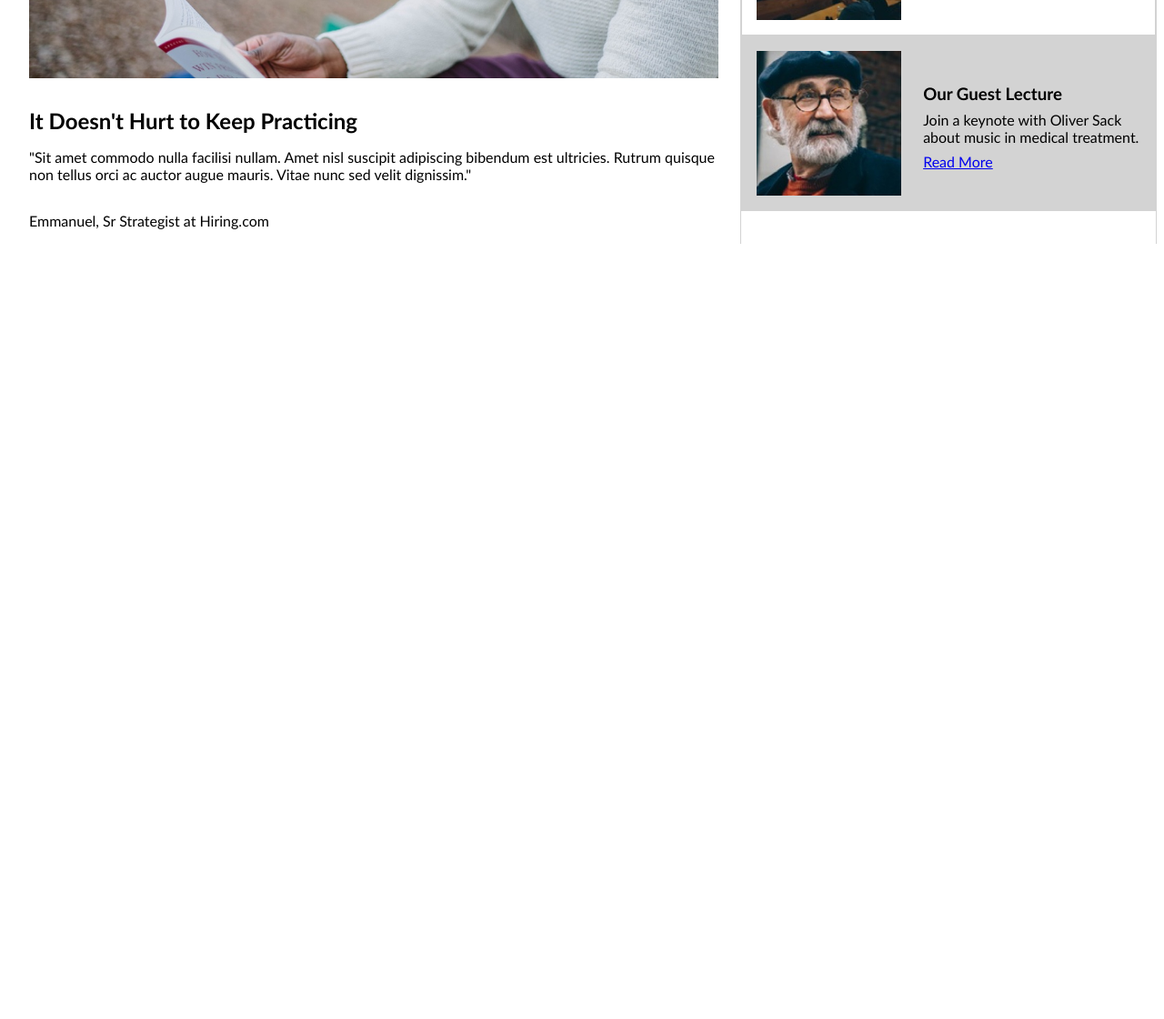
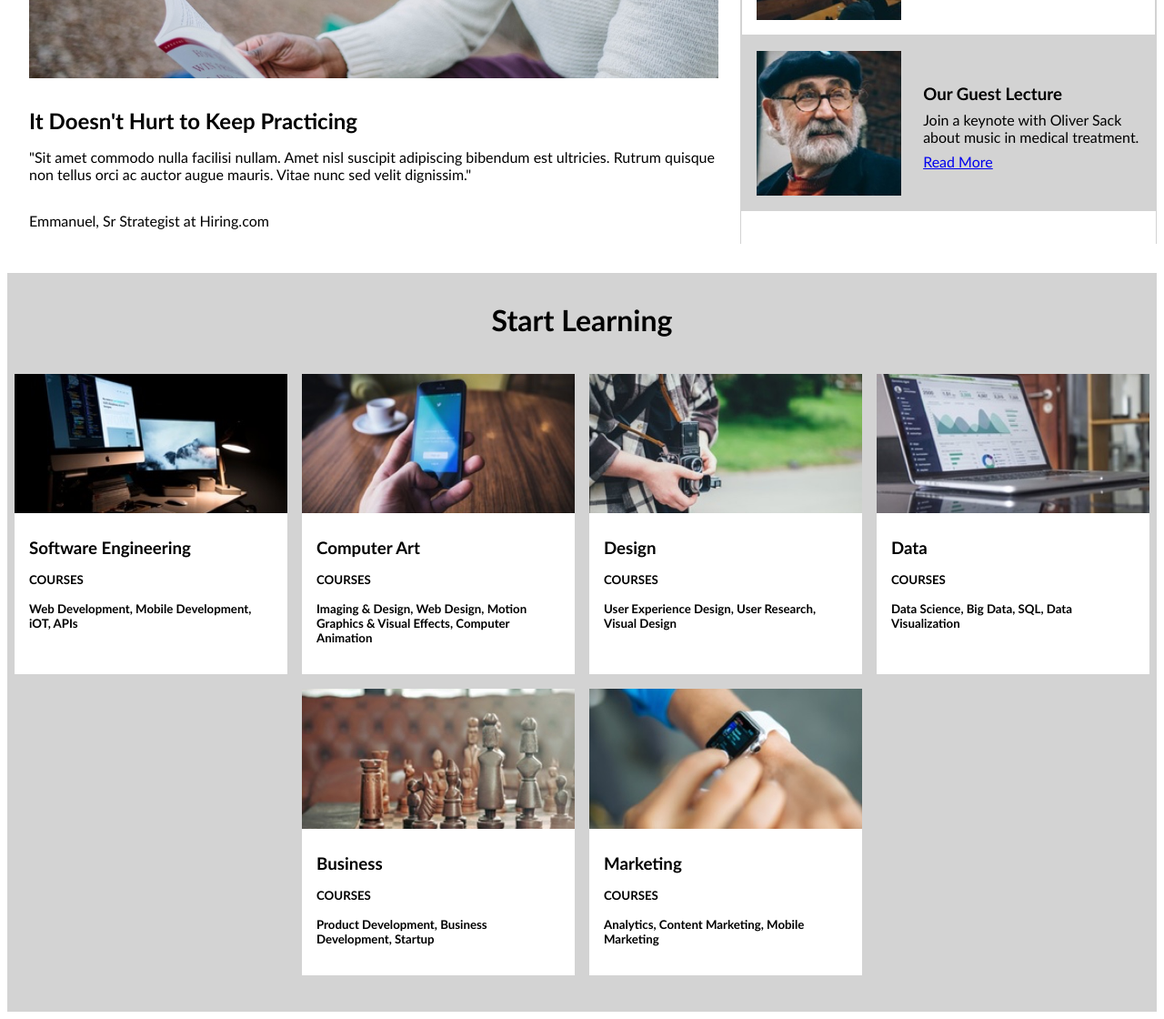
Before and after one commit to tjdanner/colmar-academy, a plain HTML site: page index.html in a window 1280 px wide. Shown: the part 1059-2179 px from the top of the page at 91% size. Before the commit the page ends 1359 px from the top, so only its background shows below. Drawn offline with Linux system fonts and the light colour scheme.

Commit message:
Added 'Start Learning' section. Fixed navbar using 'sticky' property.

```diff
--- a/index.html
+++ b/index.html
@@ -62,8 +62,59 @@
                     <a href="#">Read More</a>
                 </div>
             </div>
-            <div></div>
-            <div></div>
+        </div>
+    </div>
+
+    <h1 id="startlearningheader">Start Learning</h1>
+
+    <div class="startlearning">
+        <div>
+            <img src="media\images\course-software.jpg" alt="#">
+            <div>
+                <h3>Software Engineering</h3>
+                <h5>COURSES</h5>
+                <h5>Web Development, Mobile Development, iOT, APIs</h5>
+            </div>
+        </div>
+        <div>
+            <img src="media\images\course-computer-art.jpg" alt="">
+            <div>
+                <h3>Computer Art</h3>
+                <h5>COURSES</h5>
+                <h5>Imaging & Design, Web Design, Motion Graphics & Visual Effects, Computer Animation</h5>
+            </div>
+        </div>
+        <div>
+            <img src="media\images\course-design.jpg" alt="">
+            <div>
+                <h3>Design</h3>
+                <h5>COURSES</h5>
+                <h5>User Experience Design, User Research, Visual Design</h5>
+            </div>
+        </div>
+        <div>
+            <img src="media\images\course-data.jpg" alt="">
+            <div>
+                <h3>Data</h3>
+                <h5>COURSES</h5>
+                <h5>Data Science, Big Data, SQL, Data Visualization</h5>
+            </div>
+        </div>
+        <div>
+            <img src="media\images\course-business.jpg" alt="">
+            <div>
+                <h3>Business</h3>
+                <h5>COURSES</h5>
+                <h5>Product Development, Business Development, Startup</h5>
+            </div>
+        </div>
+        <div>
+            <img src="media\images\course-marketing.jpg" alt="">
+            <div>
+                <h3>Marketing</h3>
+                <h5>COURSES</h5>
+                <h5>Analytics, Content Marketing, Mobile Marketing</h5>
+            </div>
         </div>
     </div>
 
--- a/styles.css
+++ b/styles.css
@@ -7,6 +7,9 @@ header {
     height: 64px;
     align-items: center;
     justify-content: space-between;
+    position: sticky;
+    top: 0;
+    background-color: white;
 }
 
 .logo {
@@ -103,3 +106,42 @@ nav a {
 .middlerightbox:nth-child(3) {
     background-color: lightgray;
 }
+
+#startlearningheader {
+    width: 100%;
+    text-align: center;
+    background-color: lightgrey;
+    padding: 32px 0 0 0;
+    margin: 0;
+}
+
+.startlearning {
+    display: flex;
+    justify-content: center;
+    flex-wrap: wrap;
+    background-color: lightgrey;
+    padding: 32px 0;
+}
+
+.startlearning div{
+    background-color: white;
+    width: 300px;
+    margin: 8px 8px;
+}
+
+.startlearning div img {
+    width: 300px;
+    height: auto;
+}
+
+.startlearning div div {
+    width: auto;
+    display: flex;
+    flex-direction: column;
+    flex-wrap: wrap;
+    margin: 16px 32px 24px 16px;
+}
+
+.startlearning div div > * {
+    margin: 8px 0 8px 0;
+}
```
